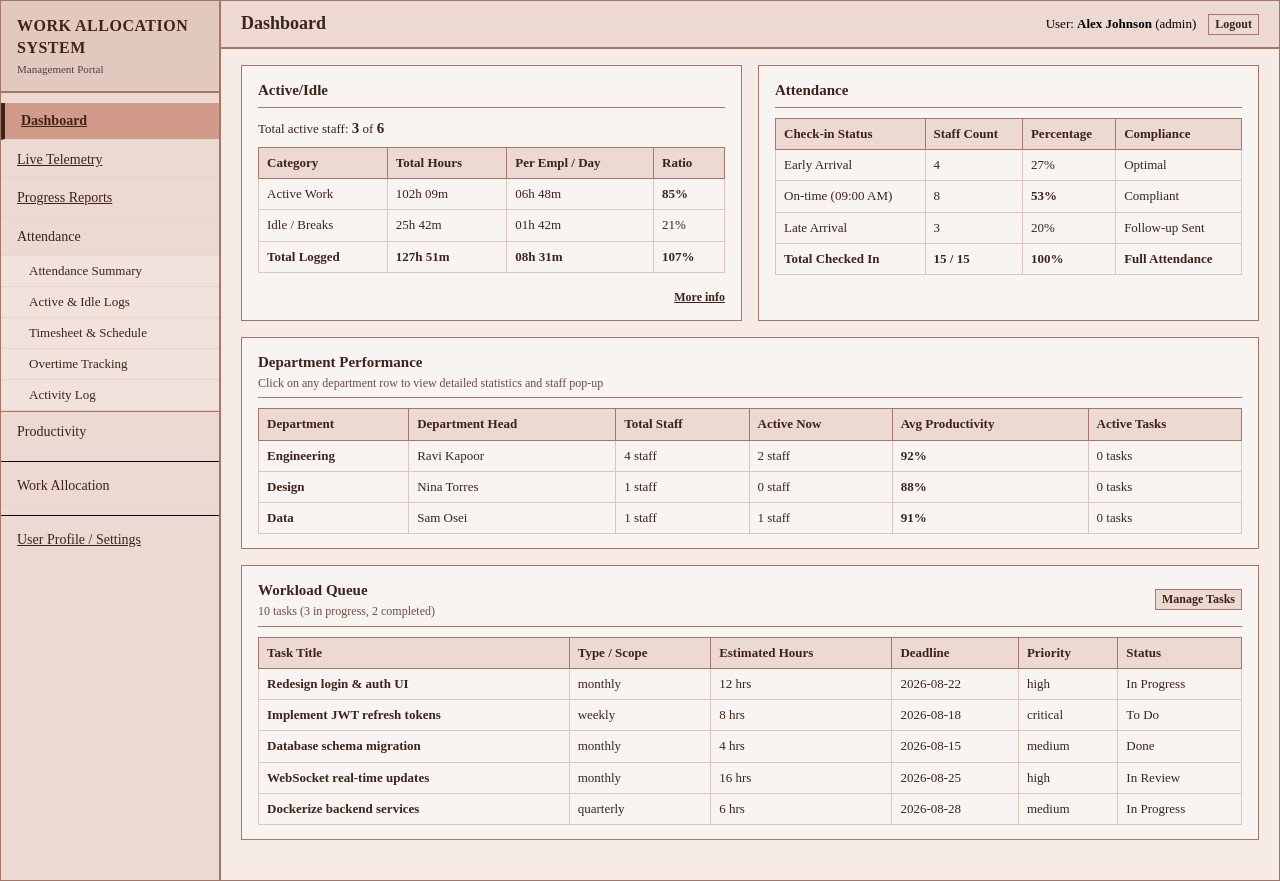
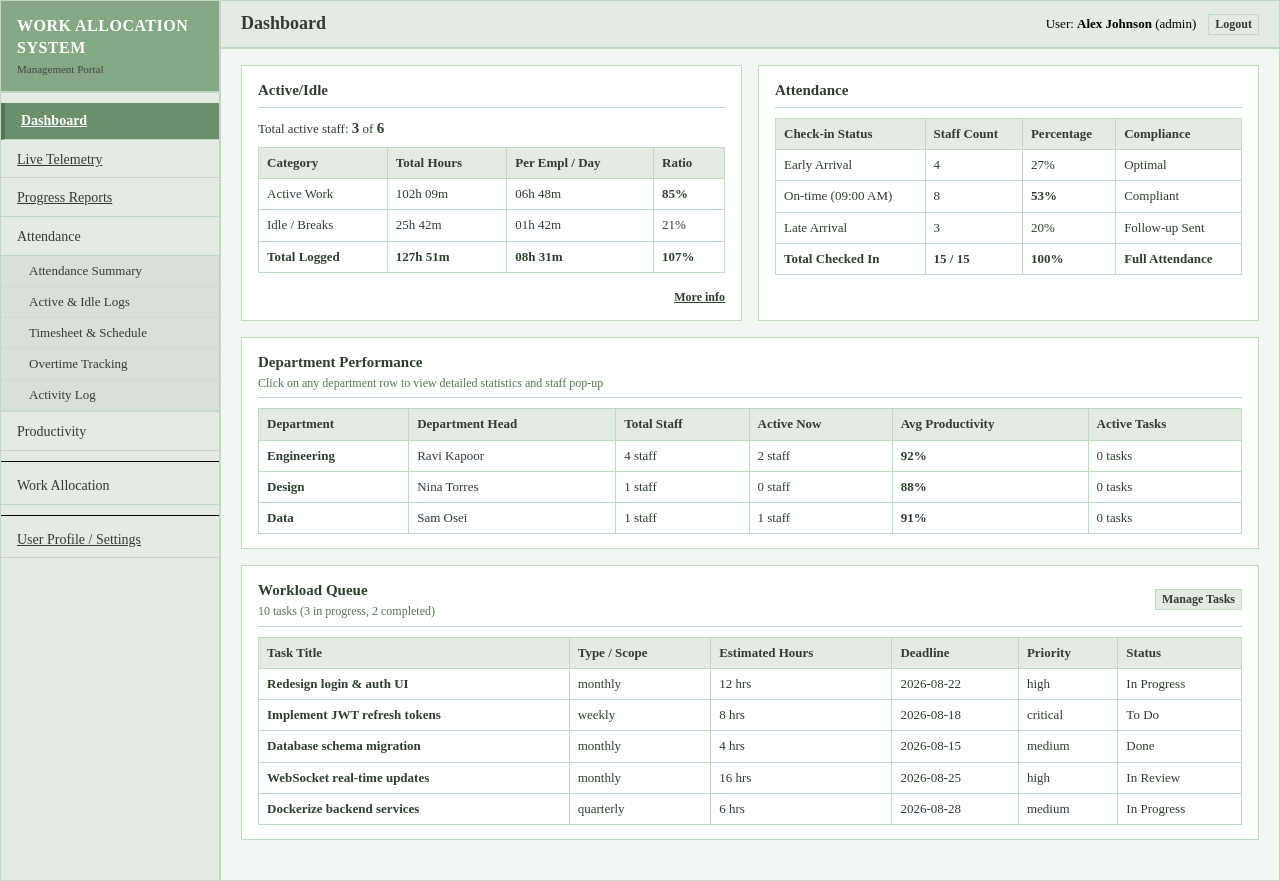
Before and after one commit to BhavyaJain-code/real-time-work-allocation-system, a React (Vite) app in the folder frontend/: page /login in a window 1280 px wide. Both pictures are taken after typing "name@example.com", "Sample123" into the empty fields and a click on the button "Sign In". Built offline with nearby package versions, Linux system fonts and the light colour scheme.

Commit message:
Update color palette to Sage Green system with defined :root variables

```diff
--- a/frontend/src/index.css
+++ b/frontend/src/index.css
@@ -1,35 +1,17 @@
 /* =========================================================
-   CUSTOM PALETTE THEME
-   Palette:
-     - #F7F4F1: Surface & Card Background (Alabaster Cream)
-     - #F6EBE7: App Page Background (Soft Blush Beige)
-     - #ECD9D2: Sidebar / Topbar / Table Headers (Muted Rose Beige)
-     - #E0C5BB: Borders & Dividers (Dusty Rose Tan)
-     - #D29A89: Primary Buttons / Active Accents (Terracotta Rose)
-   Typography:
-     - Fonts: Times New Roman ('Times New Roman', Times, serif)
-     - Font Color: Deep Brown (#3E2319 / #5C3A2D)
+   SAGE GREEN PALETTE THEME
+   Typography: Times New Roman
    ========================================================= */
 
 :root {
-  --palette-1: #F7F4F1;
-  --palette-2: #F6EBE7;
-  --palette-3: #ECD9D2;
-  --palette-4: #E0C5BB;
-  --palette-5: #D29A89;
-
-  --bg-page: #F6EBE7;
-  --bg-surface: #F7F4F1;
-  --bg-surface-tint: #ECD9D2;
-  --bg-surface-hover: #E8D3CB;
-  --text-main: #3E2319;
-  --text-muted: #6E4D40;
-  --border-dark: #A87667;
-  --border-light: #E0C5BB;
-  --border-subtle: #E8D4CC;
-  --primary-btn: #D29A89;
-  --primary-hover: #BF8573;
-  --secondary-bg: #ECD9D2;
+  --header: #6b8e6b;
+  --navigation: #85a885;
+  --background: #f3f7f3;
+  --body: #e3ebe3;
+  --footer: #557555;
+  --text: #2f3f2f;
+  --accent: #9ec29e;
+  --border: #c1d9c1;
 }
 
 * {
@@ -41,20 +23,20 @@
 
 body {
   font-family: 'Times New Roman', Times, serif !important;
-  background-color: var(--bg-page);
-  color: var(--text-main);
+  background-color: var(--background);
+  color: var(--text);
   line-height: 1.4;
   font-size: 14px;
 }
 
 a {
-  color: var(--text-main);
+  color: var(--text);
   text-decoration: underline;
 }
 
 a:hover {
   text-decoration: underline;
-  background-color: var(--bg-surface-tint);
+  background-color: var(--body);
 }
 
 /* =========================================================
@@ -63,31 +45,31 @@ a:hover {
 .wt-app-shell {
   display: flex;
   min-height: 100vh;
-  background-color: var(--bg-page);
-  border: 1px solid var(--border-dark);
+  background-color: var(--background);
+  border: 1px solid var(--border);
 }
 
 /* Sidebar */
 .wt-sidebar {
   width: 220px;
   min-width: 220px;
-  background-color: var(--bg-surface-tint);
-  color: var(--text-main);
+  background-color: var(--body);
+  color: var(--text);
   display: flex;
   flex-direction: column;
   user-select: none;
-  border-right: 2px solid var(--border-dark);
+  border-right: 2px solid var(--border);
 }
 
 .wt-logo-box {
-  background-color: #E2C9C0;
+  background-color: var(--navigation);
   padding: 14px 16px;
-  border-bottom: 2px solid var(--border-dark);
+  border-bottom: 2px solid var(--border);
   cursor: pointer;
 }
 
 .wt-logo-text {
-  color: var(--text-main);
+  color: #ffffff;
   font-size: 16px;
   font-weight: bold;
   letter-spacing: 0.5px;
@@ -111,49 +93,49 @@ a:hover {
   padding: 8px 16px;
   font-size: 14px;
   font-weight: normal;
-  color: var(--text-main);
+  color: var(--text);
   cursor: pointer;
-  border-bottom: 1px solid var(--border-subtle);
+  border-bottom: 1px solid var(--border);
 }
 
 .wt-menu-header:hover {
-  background-color: #DFCCC3;
+  background-color: var(--accent);
 }
 
 .wt-menu-header.active {
-  background-color: var(--primary-btn);
-  color: #3E2319 !important;
+  background-color: var(--header);
+  color: #ffffff !important;
   font-weight: bold;
-  border-left: 4px solid #3E2319;
+  border-left: 4px solid var(--footer);
 }
 
 .wt-menu-header.active * {
-  color: #3E2319 !important;
+  color: #ffffff !important;
 }
 
 .wt-submenu {
-  background-color: #F1E2DC;
-  border-bottom: 1px solid var(--border-dark);
+  background-color: #d6e2d6;
+  border-bottom: 1px solid var(--border);
 }
 
 .wt-submenu-item {
   display: block;
   padding: 6px 16px 6px 28px;
   font-size: 13px;
-  color: var(--text-main);
+  color: var(--text);
   text-decoration: none;
   cursor: pointer;
-  border-bottom: 1px dotted var(--border-light);
+  border-bottom: 1px dotted var(--border);
 }
 
 .wt-submenu-item:hover {
-  background-color: #E2C9C0;
+  background-color: var(--accent);
   text-decoration: underline;
 }
 
 .wt-submenu-item.active {
-  background-color: var(--primary-btn);
-  color: #3E2319 !important;
+  background-color: var(--header);
+  color: #ffffff !important;
   font-weight: bold;
   text-decoration: none;
 }
@@ -164,12 +146,12 @@ a:hover {
   display: flex;
   flex-direction: column;
   min-width: 0;
-  background-color: var(--bg-page);
+  background-color: var(--background);
 }
 
 .wt-topbar {
-  background-color: var(--bg-surface-tint);
-  border-bottom: 2px solid var(--border-dark);
+  background-color: var(--body);
+  border-bottom: 2px solid var(--border);
   padding: 10px 20px;
   display: flex;
   align-items: center;
@@ -186,24 +168,24 @@ a:hover {
 .wt-page-title {
   font-size: 18px;
   font-weight: bold;
-  color: var(--text-main);
+  color: var(--text);
   margin: 0;
 }
 
 .wt-breadcrumb {
   font-size: 13px;
-  color: var(--text-muted);
+  color: var(--footer);
 }
 
 .wt-breadcrumb a {
-  color: var(--text-main);
+  color: var(--text);
   font-weight: bold;
 }
 
 .wt-content-area {
   flex: 1;
   padding: 16px 20px 40px;
-  background-color: var(--bg-page);
+  background-color: var(--background);
   overflow-y: auto;
 }
 
@@ -225,8 +207,8 @@ a:hover {
 }
 
 .wt-card {
-  background: var(--bg-surface);
-  border: 1px solid var(--border-dark);
+  background: #ffffff;
+  border: 1px solid var(--border);
   padding: 14px 16px;
   position: relative;
   display: flex;
@@ -238,20 +220,20 @@ a:hover {
   justify-content: space-between;
   align-items: center;
   margin-bottom: 10px;
-  border-bottom: 1px solid var(--border-dark);
+  border-bottom: 1px solid var(--border);
   padding-bottom: 6px;
 }
 
 .wt-card-title {
   font-size: 15px;
   font-weight: bold;
-  color: var(--text-main);
+  color: var(--text);
   margin: 0;
 }
 
 .wt-card-subtitle {
   font-size: 12px;
-  color: var(--text-muted);
+  color: var(--footer);
   margin-top: 2px;
 }
 
@@ -260,7 +242,7 @@ a:hover {
   padding-top: 8px;
   text-align: right;
   font-size: 12px;
-  color: var(--text-main);
+  color: var(--text);
   font-weight: bold;
 }
 
@@ -269,13 +251,13 @@ a:hover {
    ========================================================= */
 .wt-count-callout {
   font-size: 13px;
-  color: var(--text-main);
+  color: var(--text);
   margin-bottom: 8px;
 }
 
 .wt-count-callout strong {
   font-size: 15px;
-  color: var(--text-main);
+  color: var(--text);
 }
 
 /* =========================================================
@@ -286,43 +268,43 @@ a:hover {
   border-collapse: collapse;
   font-size: 13px;
   text-align: left;
-  border: 1px solid var(--border-dark);
-  background-color: var(--bg-surface);
+  border: 1px solid var(--border);
+  background-color: #ffffff;
 }
 
 .wt-table th, table th {
-  background-color: var(--bg-surface-tint);
-  color: var(--text-main);
+  background-color: var(--body);
+  color: var(--text);
   font-weight: bold;
   padding: 6px 8px;
-  border: 1px solid var(--border-dark);
+  border: 1px solid var(--border);
   font-size: 13px;
 }
 
 .wt-table td, table td {
   padding: 6px 8px;
-  border: 1px solid var(--border-light);
-  color: var(--text-main);
-  background-color: var(--bg-surface);
+  border: 1px solid var(--border);
+  color: var(--text);
+  background-color: #ffffff;
 }
 
 .wt-table tr:hover, table tr:hover {
-  background-color: #F1E5E0 !important;
+  background-color: var(--background) !important;
 }
 
 .wt-table tr:hover td, table tr:hover td {
-  background-color: #F1E5E0 !important;
+  background-color: var(--background) !important;
 }
 
 .wt-table-link {
-  color: var(--text-main);
+  color: var(--text);
   font-weight: bold;
   text-decoration: underline;
   cursor: pointer;
 }
 
 .wt-table-link:hover {
-  color: #8C5343;
+  color: var(--footer);
 }
 
 /* =========================================================
@@ -337,37 +319,37 @@ a:hover {
   font-weight: bold;
   padding: 4px 10px;
   border-radius: 0;
-  border: 1px solid var(--border-dark);
+  border: 1px solid var(--border);
   cursor: pointer;
-  background-color: var(--secondary-bg);
-  color: var(--text-main);
+  background-color: var(--body);
+  color: var(--text);
 }
 
 .btn:hover, button:hover {
-  background-color: var(--primary-btn);
-  color: var(--text-main) !important;
+  background-color: var(--navigation);
+  color: #ffffff !important;
 }
 
 .btn-primary {
-  background-color: var(--primary-btn);
-  color: var(--text-main) !important;
-  border: 1px solid var(--border-dark);
+  background-color: var(--header);
+  color: #ffffff !important;
+  border: 1px solid var(--footer);
 }
 
 .btn-primary:hover {
-  background-color: var(--primary-hover);
-  color: var(--text-main) !important;
+  background-color: var(--footer);
+  color: #ffffff !important;
 }
 
 .btn-secondary {
-  background-color: var(--secondary-bg);
-  color: var(--text-main);
-  border: 1px solid var(--border-dark);
+  background-color: var(--body);
+  color: var(--text);
+  border: 1px solid var(--border);
 }
 
 .btn-secondary:hover {
-  background-color: var(--primary-btn);
-  color: var(--text-main) !important;
+  background-color: var(--navigation);
+  color: #ffffff !important;
 }
 
 .btn-sm {
@@ -395,16 +377,16 @@ a:hover {
   font-family: 'Times New Roman', Times, serif !important;
   font-size: 13px;
   padding: 4px 6px;
-  border: 1px solid var(--border-dark);
+  border: 1px solid var(--border);
   border-radius: 0;
-  background: var(--bg-surface);
-  color: var(--text-main);
+  background: #ffffff;
+  color: var(--text);
   outline: none;
 }
 
 .form-control:focus, input:focus, select:focus, textarea:focus {
-  border: 2px solid var(--border-dark);
-  background-color: #FFFFFF;
+  border: 2px solid var(--header);
+  background-color: #ffffff;
 }
 
 /* =========================================================
@@ -416,7 +398,7 @@ a:hover {
   left: 0;
   right: 0;
   bottom: 0;
-  background-color: rgba(62, 35, 25, 0.45);
+  background-color: rgba(47, 63, 47, 0.45);
   display: flex;
   align-items: center;
   justify-content: center;
@@ -425,18 +407,18 @@ a:hover {
 }
 
 .modal-box {
-  background: var(--bg-surface);
-  border: 2px solid var(--border-dark);
-  color: var(--text-main);
+  background: #ffffff;
+  border: 2px solid var(--border);
+  color: var(--text);
   width: 100%;
   max-height: 90vh;
   overflow-y: auto;
-  box-shadow: 0 4px 20px rgba(62, 35, 25, 0.2);
+  box-shadow: 0 4px 20px rgba(47, 63, 47, 0.2);
 }
 
 .modal-header {
-  background-color: var(--bg-surface-tint);
-  border-bottom: 2px solid var(--border-dark);
+  background-color: var(--body);
+  border-bottom: 2px solid var(--border);
   padding: 10px 14px;
   display: flex;
   justify-content: space-between;
@@ -448,8 +430,8 @@ a:hover {
 }
 
 .modal-footer {
-  background-color: #F1E2DC;
-  border-top: 1px solid var(--border-dark);
+  background-color: var(--background);
+  border-top: 1px solid var(--border);
   padding: 10px 14px;
   display: flex;
   justify-content: flex-end;
@@ -460,9 +442,9 @@ a:hover {
    PROGRESS REPORT
    ========================================================= */
 .employee-report-sheet {
-  background: var(--bg-surface) !important;
-  color: var(--text-main) !important;
-  border: 2px solid var(--border-dark) !important;
+  background: #ffffff !important;
+  color: var(--text) !important;
+  border: 2px solid var(--border) !important;
   box-shadow: none !important;
   font-family: 'Times New Roman', Times, serif !important;
 }
```
